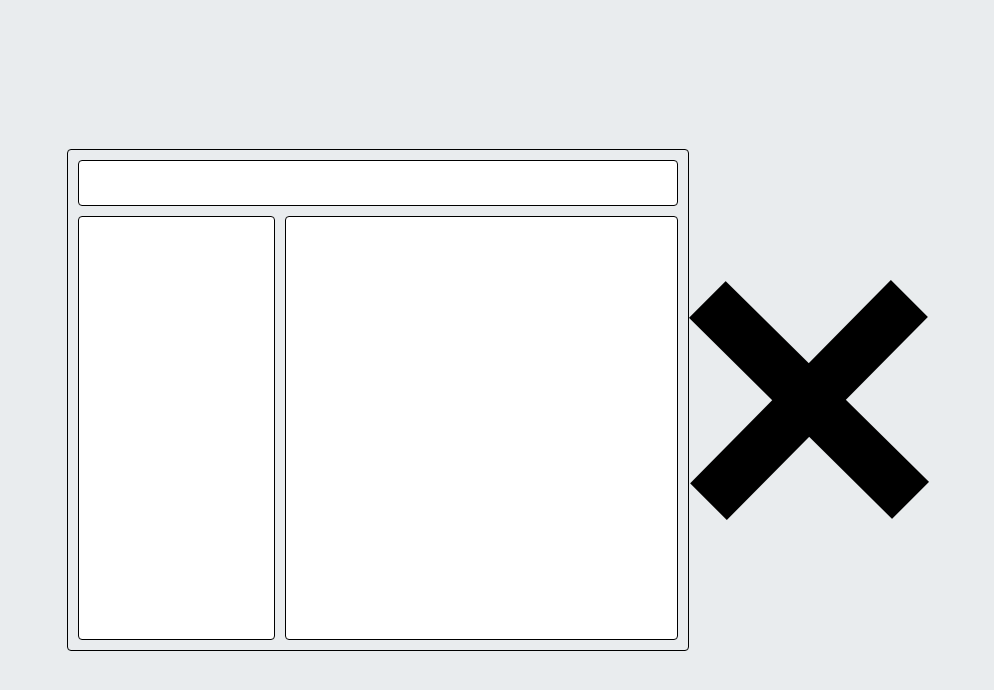
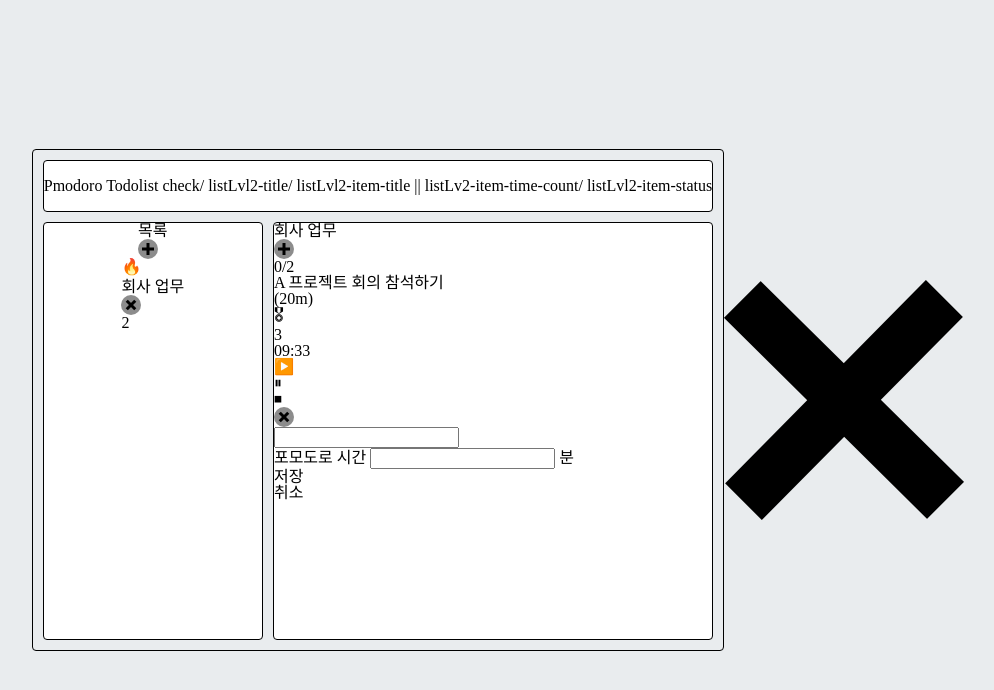
Before and after one commit to happyjy/2109_todo-timer, a website built with webpack: page src/index.html in a window 1280 px wide. Shown: the whole page, without its empty margins (142-1136 px from the left). Built offline with nearby package versions, Linux system fonts and the light colour scheme; files whose address does not match are found by name.

Commit message:
html 마크업 완료

```diff
--- a/src/index.html
+++ b/src/index.html
@@ -9,12 +9,113 @@
   <body>
     <!-- <div id="root"></div> -->
     <div class="container">
-      <div class="header"></div>
+      <div class="header">
+        <label>Pmodoro Todolist</label>
+        <label>
+          check/ listLvl2-title/ listLvl2-item-title || listLv2-item-time-count/
+          listLvl2-item-status</label
+        >
+      </div>
       <div class="content">
         <div class="listLvl1">
+          <div class="listLvl1-header">
+            <label class="listLvl1-title">목록</label>
+            <div class="icon-container">
+              <label class="add-icon"></label>
+            </div>
+          </div>
+          <div class="listLvl1-content">
+            <!-- 반복 -->
+            <div class="listLvl1-item">
+              <div class="listLv1-item-left">
+                <div class="icon-container">
+                  <label class="listLv1-item-icon">🔥</label>
+                </div>
+                <div class="listLv1-item-title-outer">
+                  <label class="listLv1-item-title">회사 업무</label>
+                </div>
+              </div>
+              <div class="listLv1-item-right">
+                <div class="icon-container">
+                  <label class="del-icon"></label>
+                </div>
+                <div class="listLv1-item-count-outer">
+                  <label class="listLv1-item-count">2</label>
+                </div>
+              </div>
+            </div>
+          </div>
+        </div>
+        <div class="listLvl2">
+          <div class="listLvl2-header">
+            <div class="listLvl2-header-left">
+              <div class="listLvl2-title">회사 업무</div>
+              <div class="icon-container">
+                <label class="add-icon"></label>
+              </div>
+            </div>
+            <div class="listLvl2-header-right">
+              <div class="listLvl2-Count">0/2</div>
+            </div>
+          </div>
+          <div class="listLvl2-content">
+            <!-- 반복 -->
+            <div class="listLvl2-item">
+              <div class="listLvl2-item-left">
+                <div class="listLvl2-check"></div>
+                <div class="listLvl2-item-title-outer">
+                  <label class="listLv2-item-title"
+                    >A 프로젝트 회의 참석하기</label
+                  >
+                </div>
+                <div class="listLvl2-item-time-outer">
+                  <label class="listLv2-item-time">(20m)</label>
+                </div>
+                <div class="listLvl2-item-pomo-icon icon-container">
+                  <label class="listLv1-item-icon">🎖</label>
+                </div>
+                <div class="listLv2-item-pomo-count-outer">
+                  <label class="listLv2-item-pomo-count">3</label>
+                </div>
+              </div>
+              <div class="listLvl2-item-right">
+                <div class="listLvl2-item-time-count-outer">
+                  <label class="listLv2-item-time-count">09:33</label>
+                </div>
+                <div class="listLvl2-item-status">
+                  <div class="listLvl2-item-start">
+                    <label class="">▶️</label>
+                  </div>
+                  <div class="listLvl2-item-pause">
+                    <label class="">⏸</label>
+                  </div>
+                  <div class="listLvl2-item-stop">
+                    <label class="">⏹</label>
+                  </div>
+                </div>
+                <div class="listLvl2-item-status-del icon-container">
+                  <label class="del-icon"></label>
+                </div>
+              </div>
+            </div>
 
+            <!-- lsitLvl2 추가 -->
+            <div class="add-listLvl2-item-container">
+              <div class="add-listLvl2-header">
+                <input type="text" />
+              </div>
+              <div class="add-listLvl2-body">
+                <label class="add-listLvl2-pomo-title">포모도로 시간</label>
+                <input type="number" />
+                <label>분</label>
+              </div>
+              <div class="add-listLvl2-footer">
+                <div class="listLvl2-add-btn">저장</div>
+                <div class="listLvl2-cancle-btn">취소</div>
+              </div>
+            </div>
+          </div>
         </div>
-        <div class="listLvl2"></div>
       </div>
     </div>
     <img src="./deleteIcon.png" alt="" srcset="" />
--- a/src/index.js
+++ b/src/index.js
@@ -1,8 +1,8 @@
 import './js/init.js';
 import './css/common.css';
 import './css/header.css';
-import './css/list-lvl1.css';
-import './css/list-lvl2.css';
+import './css/listLvl1.css';
+import './css/listLvl2.css';
 import './css/reset.css';
 
 console.log('index.js');
```
Also changed, not shown: src/css/listLvl1.css (renamed from src/css/list-lvl1.css), src/css/listLvl2.css (renamed from src/css/list-lvl2.css).
